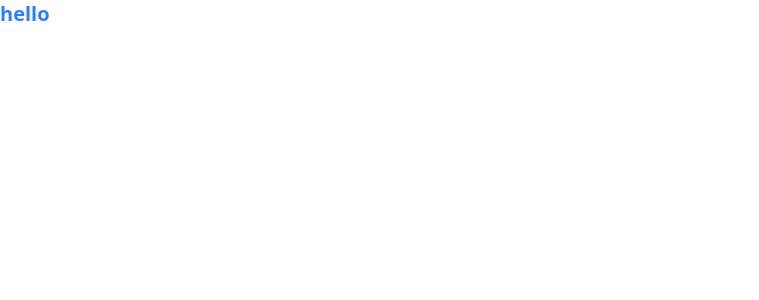
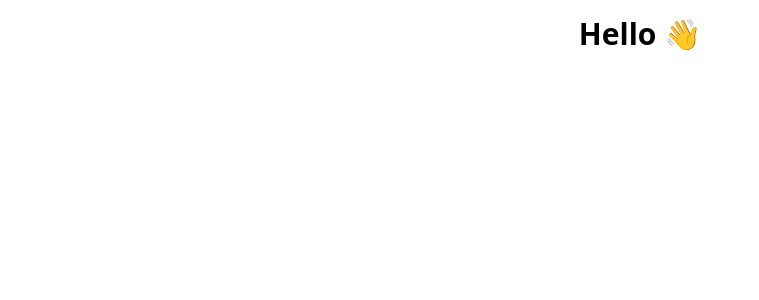
Before and after one commit to jeyofdev/vcard, an Angular app: page / in a window 1280 px wide. Shown: the top 300 px of the page, without its empty margins (0-759 px from the left). Built offline with nearby package versions, Linux system fonts and the light colour scheme.

Commit message:
feat: create component layout-global

```diff
--- a/src/app/app.component.html
+++ b/src/app/app.component.html
@@ -1 +1,3 @@
-<h1 class="text-xl text-blue-500 font-bold">hello</h1>
+<app-layout-global>
+	<h3 class="text-black text-3xl font-bold text-center w-full">Hello 👋</h3>
+</app-layout-global>
--- a/src/app/app.component.ts
+++ b/src/app/app.component.ts
@@ -1,8 +1,9 @@
 import { Component } from '@angular/core';
+import { LayoutGlobalComponent } from '@components/layout/layout-global/layout-global.component';
 
 @Component({
 	selector: 'app-root',
-	imports: [],
+	imports: [LayoutGlobalComponent],
 	templateUrl: './app.component.html',
 	styleUrl: './app.component.scss',
 })
--- /dev/null
+++ b/src/app/components/layout/layout-global/layout-global.component.html
@@ -0,0 +1,7 @@
+<div class="flex justify-center px-3 py-4">
+	<div
+		class="flex flex-col justify-start items-start bg-white w-full max-w-[500px] min-h-screen"
+	>
+		<ng-content></ng-content>
+	</div>
+</div>
--- a/src/styles.scss
+++ b/src/styles.scss
@@ -1 +1,6 @@
 @use 'tailwindcss';
+
+@theme {
+	--color-white: oklch(1 0 0);
+	--color-black: oklch(0 0 0);
+}
```
Also changed, not shown: src/app/components/layout/layout-global/layout-global.component.ts (added, +9 -0 lines), src/app/components/layout/layout-global/layout-global.component.scss (added).
